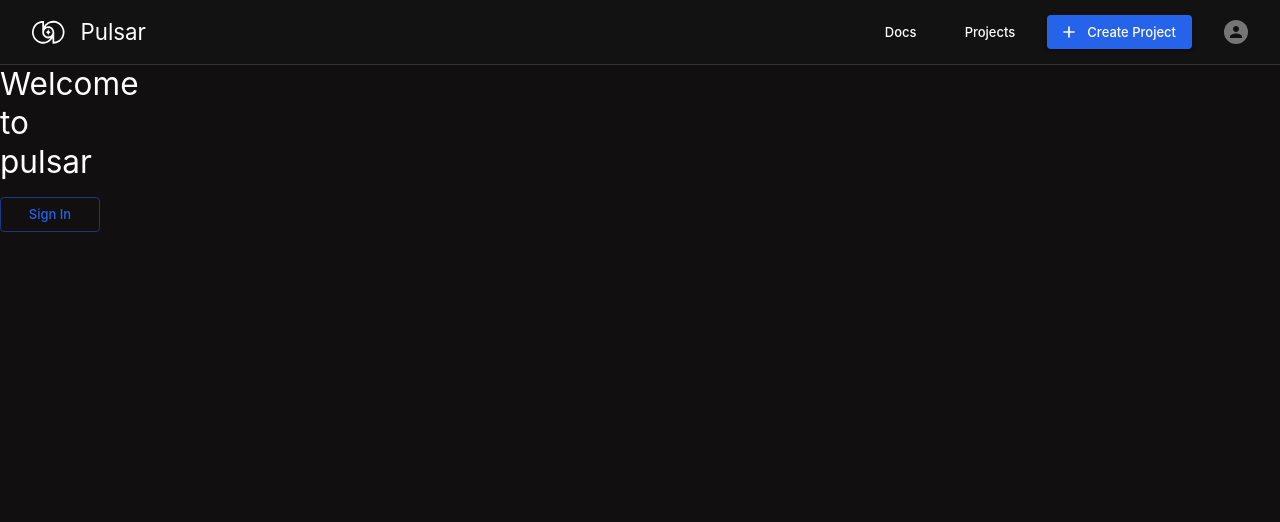
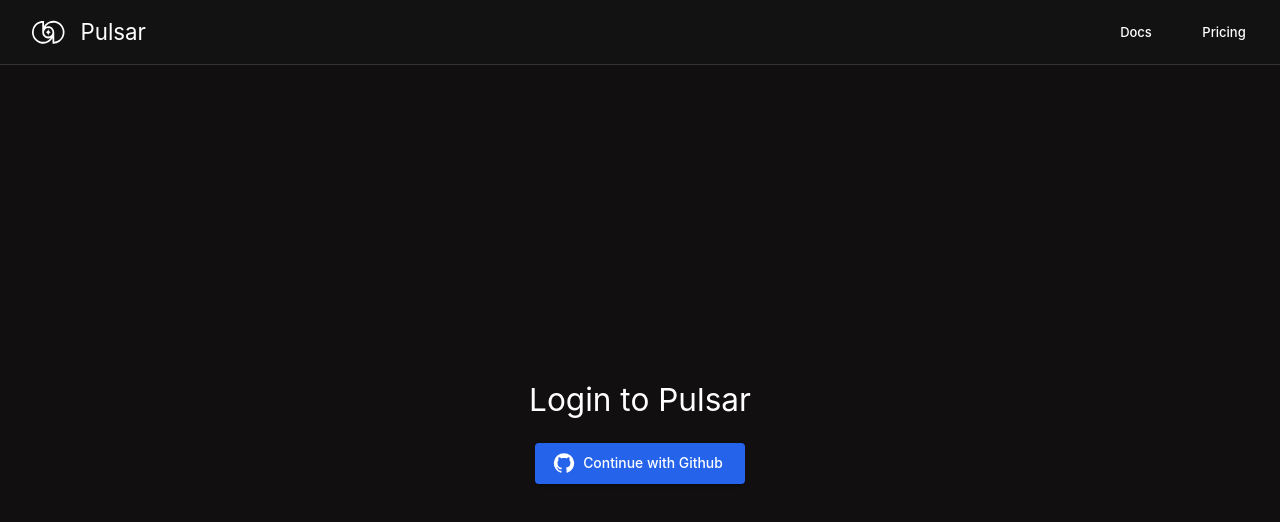
Before and after one commit to pulsar-serverless/pulsar-platform, a Next.js app in the folder frontend/: page / in a window 1280 px wide. Shown: the top 522 px of the page. Built offline with nearby package versions, Linux system fonts and the light colour scheme; no server answers.

Commit message:
feat : add authguard

```diff
--- a/frontend/src/app/page.tsx
+++ b/frontend/src/app/page.tsx
@@ -1,32 +1,49 @@
 "use client";
 
-import { Typography } from "@mui/material";
 import Stack from "@mui/material/Stack";
-import Button from "@mui/material/Button";
+import {
+  Typography,
+  Container,
+  Button,
+} from "@mui/material";
 import { useAuth0 } from "@auth0/auth0-react";
 import React from "react";
+import GitHubIcon from "@mui/icons-material/GitHub";
+import { useEffect } from "react";
+import { useRouter } from "next/navigation";
 
 export default function Home() {
-  const { loginWithRedirect, isAuthenticated, logout, getAccessTokenSilently } =
-    useAuth0();
+  const { user, loginWithRedirect, isAuthenticated, isLoading } = useAuth0();
+
+  const router = useRouter();
+
+  useEffect(() => {
+    if (isAuthenticated && !isLoading) {
+      router.push(`/${user?.name}`);
+    }
+  }, [isAuthenticated]);
 
   return (
-    <Stack spacing={2} direction="column" width={100}>
-      <Typography variant="h4">Welcome to pulsar</Typography>
-      {isAuthenticated ? (
+    <Container>
+      <Stack
+        spacing={3}
+        alignItems="center"
+        justifyContent="center"
+        sx={{ height: "100%" }}
+      >
+        <Typography variant="h4" component="h1" sx={{ mb: 2 }}>
+          Login to Pulsar
+        </Typography>
         <Button
-          variant="outlined"
-          onClick={() =>
-            logout({ logoutParams: { returnTo: window.location.origin } })
-          }
+          variant="contained"
+          size="large"
+          color="primary"
+          startIcon={<GitHubIcon />}
+          onClick={() => loginWithRedirect()}
         >
-          Sign Out
+          Continue with Github
         </Button>
-      ) : (
-        <Button variant="outlined" onClick={() => loginWithRedirect()}>
-          Sign In
-        </Button>
-      )}
-    </Stack>
+      </Stack>
+    </Container>
   );
 }
--- a/frontend/src/components/layout/Header.tsx
+++ b/frontend/src/components/layout/Header.tsx
@@ -22,9 +22,12 @@
 import { Logo } from "./Logo";
 import { useState } from "react";
 import Link from "next/link";
+import { useAuth0 } from "@auth0/auth0-react";
 
 export const Header = () => {
   const theme = useTheme();
+  const { isAuthenticated, logout } =
+    useAuth0();
 
   const [anchorEl, setAnchorEl] = useState<null | HTMLElement>(null);
   const open = Boolean(anchorEl);
@@ -52,7 +55,6 @@
             <Typography variant="h5">Pulsar</Typography>
           </Stack>
         </Button>
-
         <Stack
           direction="row"
           sx={{ ml: "auto" }}
@@ -62,6 +64,11 @@
           <Button LinkComponent={Link} href="/docs" color="secondary">
             Docs
           </Button>
+          <Button LinkComponent={Link} href="/docs" color="secondary">
+            Pricing
+          </Button>
+          {isAuthenticated && (
+            <>
               <Button
                 LinkComponent={Link}
                 href={`/${username}/projects`}
@@ -112,7 +119,15 @@
                     <Typography variant="body2">Developer</Typography>
                   </Box>
                   <Tooltip title="Logout">
-                <IconButton>
+                    <IconButton
+                      onClick={() =>
+                        logout({
+                          logoutParams: {
+                            returnTo: process.env.NEXT_PUBLIC_redirectUri,
+                          },
+                        })
+                      }
+                    >
                       <LogoutRoundedIcon />
                     </IconButton>
                   </Tooltip>
@@ -125,6 +140,8 @@
                   <ListItemText primary={"View Profile"} />
                 </MenuItem>
               </Menu>
+            </>
+          )}
         </Stack>
       </Toolbar>
     </AppBar>
```
Also changed, not shown: frontend/src/app/[username]/page.tsx (+14 -0 lines). Lines whose indentation alone changed are shown as unchanged.
